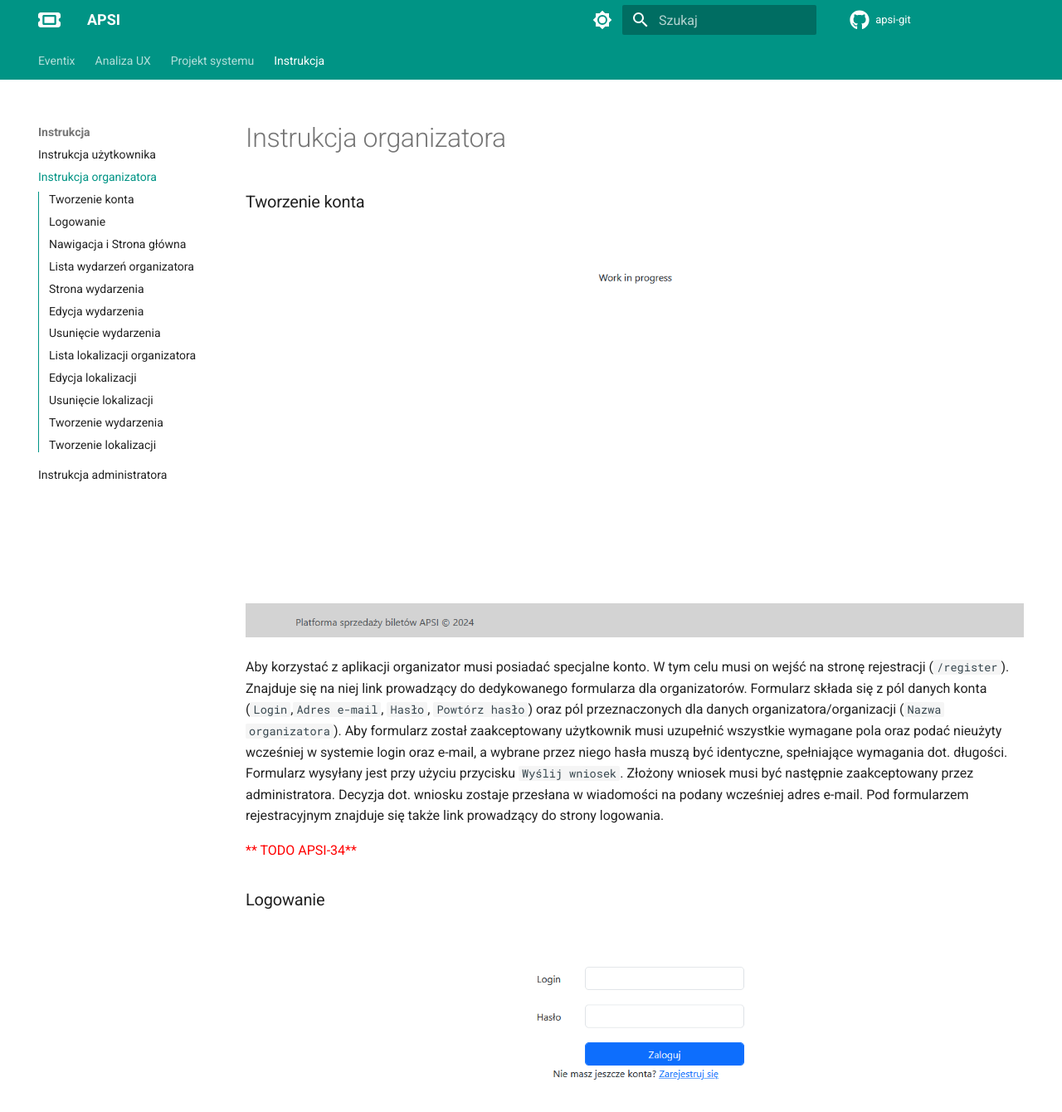
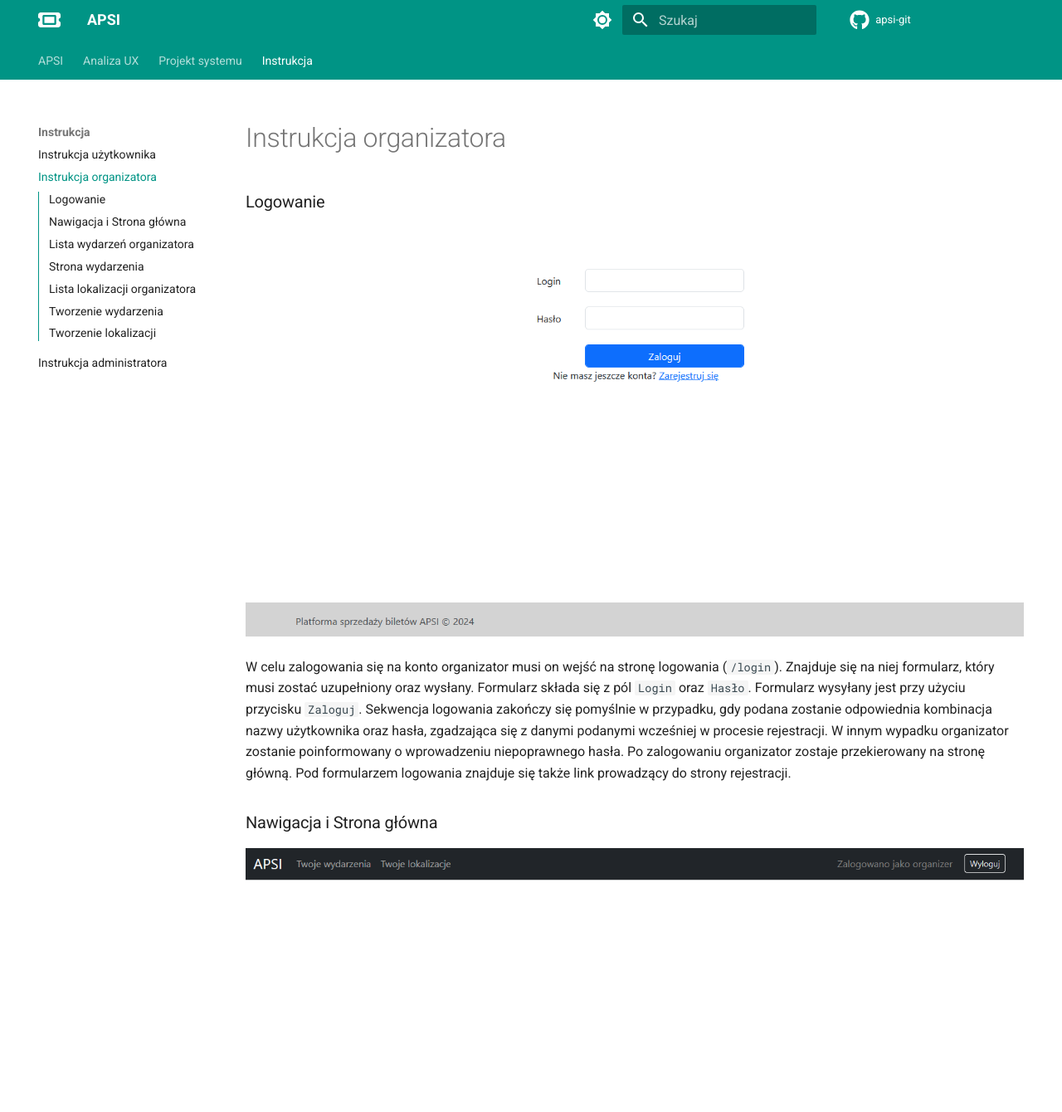
Before and after one commit to APSI3/APSI, an MkDocs documentation site: the page built from docs/instructions/org-instr.md, in a window 1280 px wide and 1400 px high. Shown: the top 1340 px of the window at 83% size. Built offline with MkDocs 1.6.1 and Material for MkDocs 9.7.7, drawn with Linux system fonts in a browser that asks for light colours; comment, search, counter and statistics services are not loaded; some of the changed text lies outside the part shown.

Commit message:
APSI-54 TODOs cleanup.

```diff
--- a/docs/instructions/org-instr.md
+++ b/docs/instructions/org-instr.md
@@ -1,9 +1,9 @@
-### Tworzenie konta
+<!-- ### Tworzenie konta
 ![](../assets/org_instr_reg.png "Strona rejestracji")
 
 Aby korzystać z aplikacji organizator musi posiadać specjalne konto. W tym celu musi on wejść na stronę rejestracji (`/register`). Znajduje się na niej link prowadzący do dedykowanego formularza dla organizatorów. Formularz składa się z pól danych konta (`Login`,`Adres e-mail`, `Hasło`, `Powtórz hasło`) oraz pól przeznaczonych dla danych organizatora/organizacji (`Nazwa organizatora`). Aby formularz został zaakceptowany użytkownik musi uzupełnić wszystkie wymagane pola oraz podać nieużyty wcześniej w systemie login oraz e-mail, a wybrane przez niego hasła muszą być identyczne, spełniające wymagania dot. długości. Formularz wysyłany jest przy użyciu przycisku `Wyślij wniosek`. Złożony wniosek musi być następnie zaakceptowany przez administratora. Decyzja dot. wniosku zostaje przesłana w wiadomości na podany wcześniej adres e-mail. Pod formularzem rejestracyjnym znajduje się także link prowadzący do strony logowania.
 
-<span style="color:red">** TODO APSI-34**</span>
+<span style="color:red">** TODO APSI-34**</span> -->
 
 ### Logowanie
 ![](../assets/instr_login.png "Strona logowania")
@@ -20,33 +20,33 @@ Głównym elementem strony głównej, który również obecny jest na pozostały
 
 Na stronie listy wydarzeń organizatora wyświetlane są wszystkie jego eventy organizowane w ramach systemu. Po wejściu na stronę automatycznie wyświetlane są wydarzenia zaplanowane na najbliższy tydzień. Elementy listy wyświetlane są jako niezależne karty zawierające informacje o wydarzeniu, takie jak jego nazwa, opis, lokalizacja oraz data. Organizator może użyć dedykowanego przycisku z ikoną oka, aby przejśc na stronę wydarzenia, zawierającą więcej infomacji na jego temat. W karcie wydarzenia znajduje się również przycisk z ikoną ołówka, przekierowujący na stronę edycji wydarzenia oraz przycisk z ikoną kosza umożliwiający usunięcie wydarzenia. Lista wydarzeń może być filtrowana poprzez użycie wyszukiwarki nazw eventów oraz zmianę zakresu dat wyświetlanych wydarzeń.
 
-<span style="color:red">** TODO APSI-17**</span>
+<!-- <span style="color:red">** TODO APSI-17**</span> -->
 
 ### Strona wydarzenia
 ![](../assets/org_instr_event.png "Strona wydarzenia")
 
 Strona wydarzenia zawiera szczególowe informacje na temat samego wydarzenia oraz sprzedawanych na niego biletów. Organizator może zapoznać się tutaj z informacjami takimi jak nazwa wydarzenia, jego opis, lokalizacja, data początkowa i końcowa oraz rodzaje, dostępność oraz ceny biletów.
 
-### Edycja wydarzenia
+<!-- ### Edycja wydarzenia
 
 <span style="color:red">** TODO APSI-26**</span>
 
 ### Usunięcie wydarzenia
 
-<span style="color:red">** TODO APSI-27**</span>
+<span style="color:red">** TODO APSI-27**</span> -->
 
 ### Lista lokalizacji organizatora
 ![](../assets/org_instr_loc_list.png "Strona listy lokalizacji")
 
 Na stronie listy lokalizacji organizatora wyświetlane są wszystkie jego lokalizacje dodane do systemu.
 
-### Edycja lokalizacji
+<!-- ### Edycja lokalizacji
 
 <span style="color:red">** TODO APSI-31**</span>
 
 ### Usunięcie lokalizacji
 
-<span style="color:red">** TODO APSI-30**</span>
+<span style="color:red">** TODO APSI-30**</span> -->
 
 ### Tworzenie wydarzenia
 ![](../assets/org_instr_add_event.png "Tworzenie wydarzenia")
--- a/mkdocs.yml
+++ b/mkdocs.yml
@@ -6,7 +6,7 @@ repo_url: https://github.com/APSI3/APSI
 edit_uri: ""
 
 nav:
-  - Eventix: index.md
+  - APSI: index.md
   - Analiza UX:
       - Aktorzy: ux/ux-actors.md
       - Przypadki użycia:
```
Also changed, not shown: docs/instructions/admin-instr.md (+4 -4 lines), docs/instructions/user-instr.md (+5 -5 lines), 1 other file.
